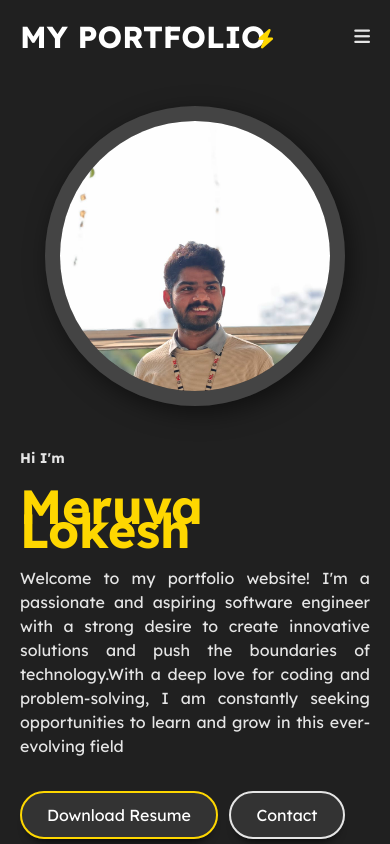
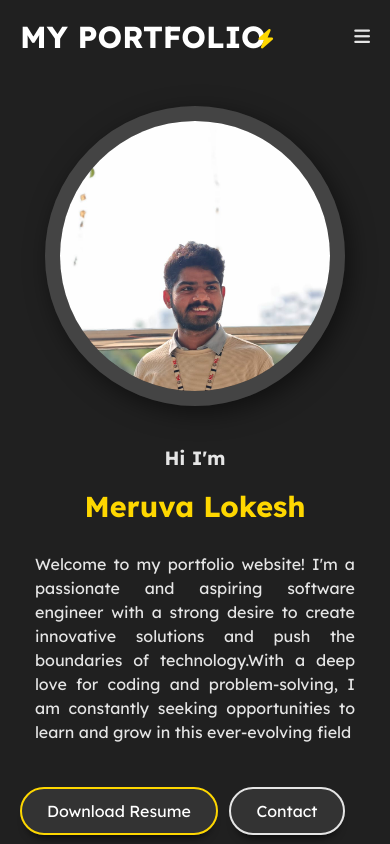
Before and after one commit to Lokesh-meruva/3D-Portfolio-Website, a plain HTML site: page index.html in a window 390 px wide. Shown: the top 844 px of the page. Drawn offline with nearby package versions, Linux system fonts and the light colour scheme.

Commit message:
Fix responsiveness for profile-text on mobile devices

```diff
--- a/style.css
+++ b/style.css
@@ -590,3 +590,22 @@ profile-photo .img{
   margin-right: 5px;
   color: #fed700;
 }
+/* Responsive styling for .profile-text */
+@media only screen and (max-width: 767px) {
+  .profile-text h1 {
+      font-size: 1.8rem; /* Adjust font size for smaller screens */
+      word-wrap: break-word; /* Ensure long names wrap properly */
+      text-align: center; /* Center-align text for better visibility */
+  }
+
+  .profile-text h5 {
+      font-size: 1.2rem; /* Adjust subtitle font size */
+      text-align: center;
+  }
+
+  .profile-text p {
+      font-size: 1rem; /* Adjust paragraph font size */
+      text-align: justify; /* Improve readability */
+      margin: 10px 15px; /* Add padding for better spacing */
+  }
+}
```
